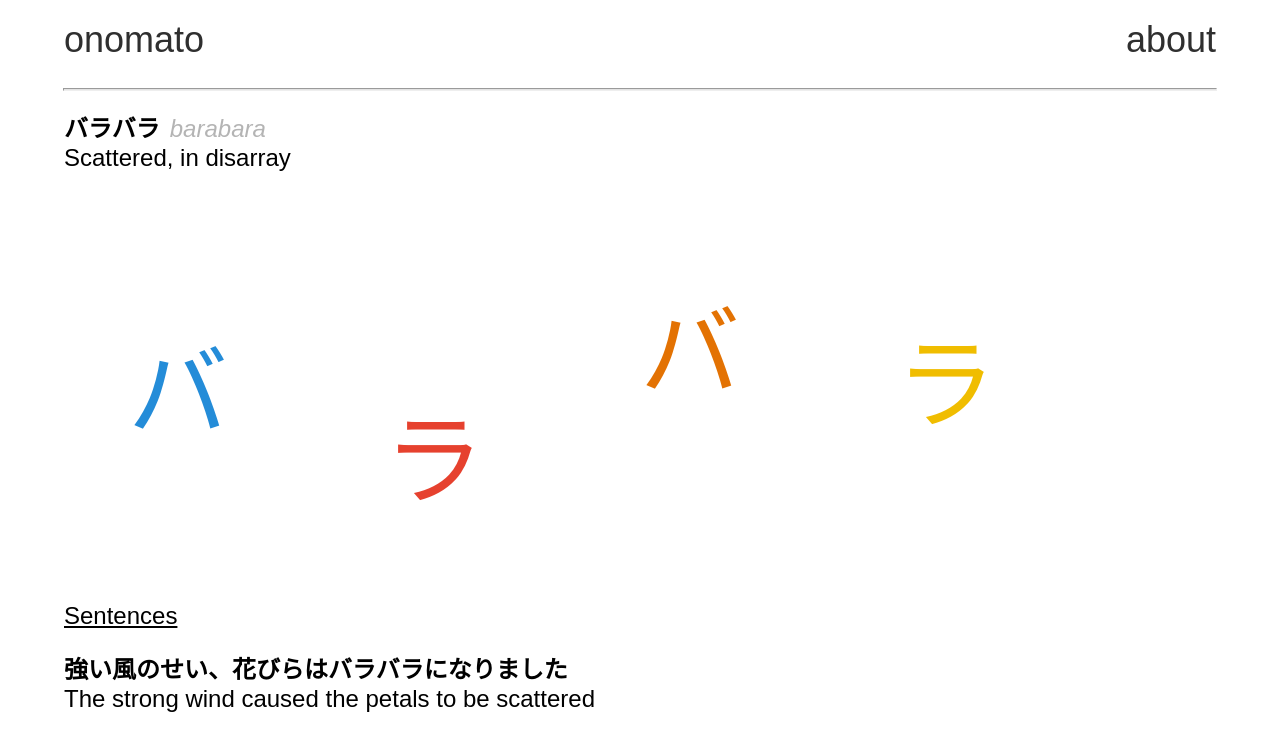
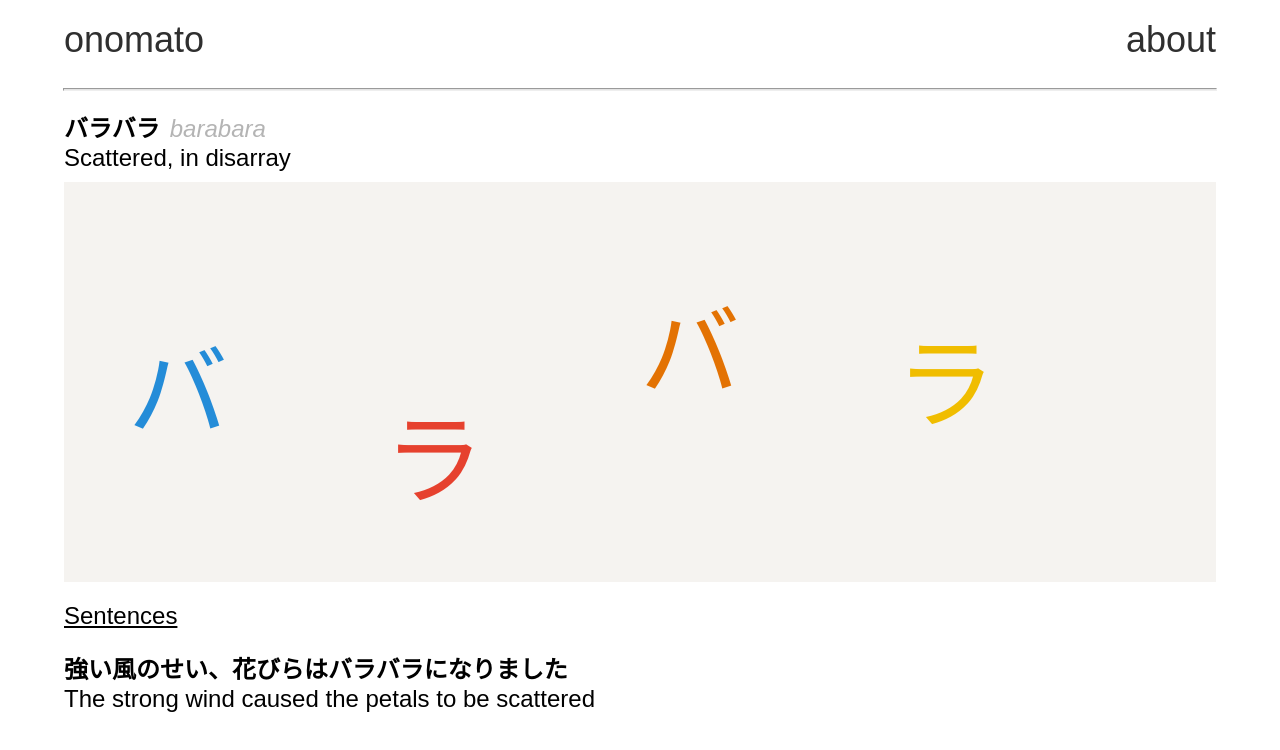
Before and after one commit to leedoughty/japanese-onomatopoeia, a React (Create React App) app: page /word/barabara in a window 1280 px wide. Shown: the top 750 px of the page. Built offline with nearby package versions, Linux system fonts and the light colour scheme.

Commit message:
Add off-colour white background to barabara component

```diff
--- a/src/word-animations/Barabara.js
+++ b/src/word-animations/Barabara.js
@@ -5,6 +5,7 @@ const BarabaraContainer = styled.div`
   margin: 10px 0 10px 0;
   width: 90vw;
   height: 50vh;
+  background-color: rgb(245, 243, 240);
 `;
 
 const BarabaraText = styled.p`
```
